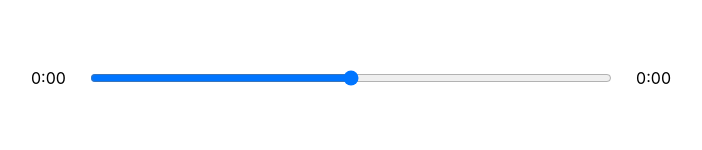
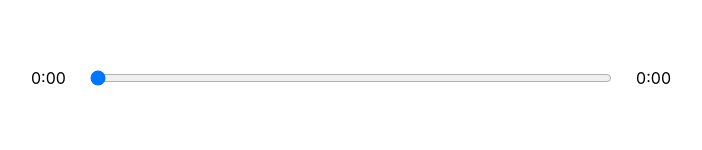
Before and after one commit to gavryk/SoundWave, a React (Create React App) app: page / in a window 1280 px wide. Shown: the part 439-589 px from the top of the page, without its empty margins (289-991 px from the left). Built offline with nearby package versions, Linux system fonts and the light colour scheme.

Commit message:
fix some errors

```diff
--- a/src/components/PlayerControler/PlayerControler.jsx
+++ b/src/components/PlayerControler/PlayerControler.jsx
@@ -1,14 +1,19 @@
-import React, { useRef, useState } from 'react';
+import React, { useRef, useState } from "react";
 import style from "./PlayerControler.module.scss";
-import { FontAwesomeIcon } from '@fortawesome/react-fontawesome';
-import { faPlay, faPause, faAngleLeft, faAngleRight } from '@fortawesome/free-solid-svg-icons';
+import { FontAwesomeIcon } from "@fortawesome/react-fontawesome";
+import {
+  faPlay,
+  faPause,
+  faAngleLeft,
+  faAngleRight,
+} from "@fortawesome/free-solid-svg-icons";
 
-const PlayerControler = ({audio, isPlaying, setIsPlaying}) => {
+const PlayerControler = ({ audio, isPlaying, setIsPlaying }) => {
   //State
   const [songInfo, setSongInfo] = useState({
-    currentTime: null,
-    duration: null
-  })
+    currentTime: 0,
+    duration: 0,
+  });
   //Audio Ref
   const audioRef = useRef(null);
 
@@ -16,14 +21,23 @@
   const playHandler = () => {
     setIsPlaying(!isPlaying);
     !isPlaying ? audioRef.current.play() : audioRef.current.pause();
-  }
+  };
 
   //Format Time
   const getTime = (time) => {
     return (
       Math.floor(time / 60) + ":" + ("0" + Math.floor(time % 60)).slice(-2)
-    )
-  }
+    );
+  };
+
+  //Drag Range Handler
+  const dragHandler = (e) => {
+    audioRef.current.currentTime = e.target.value;
+    setSongInfo({
+      ...songInfo,
+      currentTime: e.target.value
+    })
+  };
 
   //Time Update
   const timeUpdateHandler = (e) => {
@@ -32,14 +46,21 @@
     setSongInfo({
       ...songInfo,
       currentTime: current,
-      duration
-    })
-  }
+      duration,
+    });
+  };
+
   return (
     <div className={style.playerContainer}>
       <div className={style.timeControl}>
         <p>{getTime(songInfo.currentTime)}</p>
-        <input type="range" />
+        <input
+          onChange={dragHandler}
+          min={0}
+          max={songInfo.duration}
+          value={songInfo.currentTime}
+          type="range"
+        />
         <p>{getTime(songInfo.duration)}</p>
       </div>
       <div className={style.playControl}>
@@ -73,6 +94,6 @@
       ></audio>
     </div>
   );
-}
+};
 
 export default PlayerControler;
--- a/src/components/Song/Song.jsx
+++ b/src/components/Song/Song.jsx
@@ -5,7 +5,7 @@
   return (
     <div className={style.songContainer}>
       <div className={style.cover}>
-        <img src={cover} alt="" />
+        <img src={cover} alt={name} />
       </div>
       <div className={style.name}>
         <h2>{name}</h2>
```
